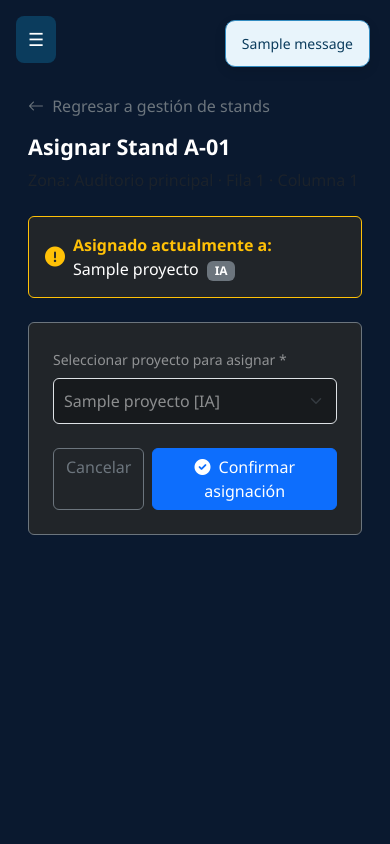
After one commit to LuisRGA18/conevent, a Django app: page /espacios/stands/1/asignar/ in a window 390 px wide. The commit adds this page. Run offline with Django 5.2, Linux system fonts and the light colour scheme; a user stored in the database is signed in; data comes from the database, SQL or seed files in the repository; tables that the repository leaves empty hold one stand-in row (values such as "Sample post"); one stand-in notice (Sample message) is shown; parts of the project's set-up code (start-up, migrations or seed data) failed here and were passed over.

Commit message:
\feat: resolver mensajes duplicados, vinculacion de mobiliario y asignacion manual de stands"

```diff
--- a/espacios/urls.py
+++ b/espacios/urls.py
@@ -8,4 +8,5 @@ urlpatterns = [
     path('gestionar/', views.gestionar_stands_view, name='gestionar_stands'),
     path('gestionar/toggle/<int:stand_id>/', views.toggle_stand_view, name='toggle_stand'),
     path('gestionar/asignar-automatico/', views.asignar_stands_automatico_view, name='asignar_stands_automatico'),
+    path('stands/<int:stand_pk>/asignar/', views.asignar_stand_manual_view, name='asignar_stand_manual'),
 ]
--- a/espacios/views.py
+++ b/espacios/views.py
@@ -77,3 +77,64 @@ def asignar_stands_automatico_view(request):
             messages.error(request, f"Error al ejecutar la asignación: {str(e)}")
 
     return redirect('espacios:gestionar_stands')
+
+
+@login_required(login_url='/auth/login/')
+def asignar_stand_manual_view(request, stand_pk):
+    from usuarios.models import Proyecto
+    from .models import AsignacionStand
+
+    if request.user.rol != 'ADMIN':
+        return HttpResponse("Acceso denegado", status=403)
+
+    stand = get_object_or_404(Stand, pk=stand_pk)
+
+    if request.method == 'POST':
+        proyecto_id = request.POST.get('proyecto_id')
+
+        if proyecto_id:
+            proyecto = get_object_or_404(Proyecto, pk=proyecto_id)
+            # Verificar si el proyecto ya tiene stand asignado
+            asignacion_existente = AsignacionStand.objects.filter(
+                proyecto=proyecto
+            ).first()
+            if asignacion_existente and asignacion_existente.stand != stand:
+                messages.warning(request,
+                    f'El proyecto {proyecto.titulo} ya tiene asignado el stand '
+                    f'{asignacion_existente.stand.numero}. Se reasignará.')
+                asignacion_existente.delete()
+
+            # Liberar stand si ya tenía otro proyecto
+            AsignacionStand.objects.filter(stand=stand).delete()
+
+            # Crear nueva asignación
+            AsignacionStand.objects.create(
+                stand=stand,
+                proyecto=proyecto
+            )
+            messages.success(request,
+                f'Stand {stand.numero} asignado a {proyecto.titulo} correctamente.')
+        else:
+            # Desasignar — liberar el stand
+            AsignacionStand.objects.filter(stand=stand).delete()
+            messages.success(request, f'Stand {stand.numero} liberado correctamente.')
+
+        return redirect('espacios:gestionar_stands')
+
+    proyectos_sin_stand = Proyecto.objects.exclude(
+        asignaciones_stands__isnull=False
+    ).exclude(estatus='rechazado').order_by('carrera__clave', 'titulo')
+
+    asignacion_actual = AsignacionStand.objects.filter(
+        stand=stand
+    ).first()
+
+    proyectos_list = list(proyectos_sin_stand)
+    if asignacion_actual and asignacion_actual.proyecto not in proyectos_list:
+        proyectos_list.insert(0, asignacion_actual.proyecto)
+
+    return render(request, 'espacios/asignar_stand_manual.html', {
+        'stand': stand,
+        'proyectos': proyectos_list,
+        'asignacion_actual': asignacion_actual
+    })
--- a/inventario/views.py
+++ b/inventario/views.py
@@ -252,6 +252,11 @@ def gestionar_inventario_view(request):
             messages.success(request, f"¡Mobiliario '{nombre}' registrado con éxito!")
             return redirect('inventario:gestionar_inventario')
 
+    from usuarios.models import Proyecto
+    proyectos = Proyecto.objects.filter(estatus='aprobado').order_by('titulo')
+    if not proyectos.exists():
+        proyectos = Proyecto.objects.exclude(estatus='rechazado').order_by('titulo')
+
     items = ItemInventario.objects.all().order_by('nombre').select_related('stand_asignado')
     stands = Stand.objects.filter(esta_activo=True).order_by('numero')
     estado_choices = ItemInventario.ESTADO_CHOICES
@@ -260,6 +265,7 @@ def gestionar_inventario_view(request):
         'items': items,
         'stands': stands,
         'estado_choices': estado_choices,
+        'proyectos': proyectos,
     })
 
 
--- /dev/null
+++ b/templates/espacios/asignar_stand_manual.html
@@ -0,0 +1,54 @@
+{% extends "seguridad/index.html" %}
+{% block content %}
+<div class="container py-4" style="max-width: 560px;">
+
+  <a href="{% url 'espacios:gestionar_stands' %}" class="text-secondary text-decoration-none">
+    <i class="bi bi-arrow-left me-1"></i> Regresar a gestión de stands
+  </a>
+
+  <h4 class="fw-bold text-white mt-3 mb-2">Asignar Stand {{ stand.numero }}</h4>
+  <p class="text-muted mb-4">Zona: {{ stand.get_zona_display }} · Fila {{ stand.pos_fila }} · Columna {{ stand.pos_col }}</p>
+
+  {% if asignacion_actual %}
+  <div class="card bg-dark border-warning mb-4">
+    <div class="card-body">
+      <div class="d-flex align-items-center gap-2 text-warning">
+        <i class="fas fa-exclamation-circle fs-5"></i>
+        <div>
+          <strong class="d-block">Asignado actualmente a:</strong>
+          <span class="text-white">{{ asignacion_actual.proyecto.titulo }}</span>
+          <span class="badge bg-secondary ms-1">{{ asignacion_actual.proyecto.carrera.clave }}</span>
+        </div>
+      </div>
+    </div>
+  </div>
+  {% endif %}
+
+  <div class="card bg-dark border-secondary">
+    <div class="card-body p-4">
+      <form method="post">
+        {% csrf_token %}
+        <div class="mb-4">
+          <label class="form-label text-white-50 small">Seleccionar proyecto para asignar *</label>
+          <select name="proyecto_id" class="form-select text-white-50" style="background-color: rgba(0,0,0,0.3); padding: 10px;">
+            <option value="">— Dejar sin asignar (liberar stand) —</option>
+            {% for proyecto in proyectos %}
+              <option value="{{ proyecto.pk }}" {% if asignacion_actual and asignacion_actual.proyecto == proyecto %}selected{% endif %}>
+                {{ proyecto.titulo }} [{{ proyecto.carrera.clave }}]
+              </option>
+            {% endfor %}
+          </select>
+        </div>
+
+        <div class="d-flex justify-content-end gap-2">
+          <a href="{% url 'espacios:gestionar_stands' %}" class="btn btn-outline-secondary">Cancelar</a>
+          <button type="submit" class="btn btn-primary">
+            <i class="fas fa-check-circle me-1"></i> Confirmar asignación
+          </button>
+        </div>
+      </form>
+    </div>
+  </div>
+
+</div>
+{% endblock %}
--- a/templates/seguridad/index.html
+++ b/templates/seguridad/index.html
@@ -167,11 +167,19 @@
 
     <main class="content">
 
-        {% for msg in messages %}
-        <div class="alert alert-{{ msg.tags }} alert-dismissible fade show" role="alert">
-            {{ msg }} <button type="button" class="btn-close" data-bs-dismiss="alert"></button>
-        </div>
-        {% endfor %}
+        {% if messages %}
+          <div style="position:fixed; top:20px; right:20px; z-index:9999; max-width:380px;">
+            {% for message in messages %}
+              <div style="background:{% if message.tags == 'error' %}#fee2e2{% else %}#e8f4fb{% endif %};
+                          color:{% if message.tags == 'error' %}#7f1d1d{% else %}#0b3c5d{% endif %};
+                          border:1px solid {% if message.tags == 'error' %}#fca5a5{% else %}#328cc1{% endif %};
+                          border-radius:10px; padding:12px 16px; margin-bottom:8px;
+                          font-size:14px; font-weight:500; box-shadow:0 4px 12px rgba(0,0,0,0.1);">
+                {{ message }}
+              </div>
+            {% endfor %}
+          </div>
+        {% endif %}
 
         {% block content %}
             {% if request.user.rol == 'ALUMNO' %}
--- a/templates/usuarios/editar_proyecto.html
+++ b/templates/usuarios/editar_proyecto.html
@@ -9,11 +9,7 @@
     Editar Proyecto: <span class="text-primary">{{ proyecto.titulo }}</span>
   </h4>
 
-  {% for msg in messages %}
-  <div class="alert alert-{{ msg.tags }} alert-dismissible fade show">
-    {{ msg }} <button type="button" class="btn-close" data-bs-dismiss="alert"></button>
-  </div>
-  {% endfor %}
+
 
   <form method="post" enctype="multipart/form-data" novalidate>
     {% csrf_token %}
--- a/templates/usuarios/evaluar_proyecto.html
+++ b/templates/usuarios/evaluar_proyecto.html
@@ -1,12 +1,6 @@
 {% extends "seguridad/index.html" %}
 {% block content %}
 <div class="container py-4" style="max-width: 800px;">
-
-  {% for msg in messages %}
-  <div class="alert alert-{% if msg.tags == 'error' %}danger{% else %}{{ msg.tags }}{% endif %} alert-dismissible fade show">
-    {{ msg }} <button type="button" class="btn-close" data-bs-dismiss="alert"></button>
-  </div>
-  {% endfor %}
 
   <div class="mb-4">
     <a href="{% url 'proyectos_asignados' %}" class="text-secondary text-decoration-none">
--- a/templates/usuarios/panel_admin.html
+++ b/templates/usuarios/panel_admin.html
@@ -1,12 +1,6 @@
 {% extends "seguridad/index.html" %}
 {% block content %}
 <div class="container-fluid py-4">
-
-  {% for msg in messages %}
-  <div class="alert alert-{{ msg.tags }} alert-dismissible fade show">
-    {{ msg }} <button type="button" class="btn-close" data-bs-dismiss="alert"></button>
-  </div>
-  {% endfor %}
 
   <div class="d-flex justify-content-between align-items-center mb-4 flex-wrap gap-3">
     <div>
--- a/templates/usuarios/proyectos_asignados.html
+++ b/templates/usuarios/proyectos_asignados.html
@@ -5,12 +5,6 @@
   <h4 class="fw-bold text-white mb-4">
     <i class="bi bi-clipboard-check me-2"></i>Mis Evaluaciones Asignadas
   </h4>
-
-  {% for msg in messages %}
-  <div class="alert alert-{{ msg.tags }} alert-dismissible fade show">
-    {{ msg }} <button type="button" class="btn-close" data-bs-dismiss="alert"></button>
-  </div>
-  {% endfor %}
 
   <div class="card bg-dark border-secondary">
     <div class="table-responsive">
--- a/templates/usuarios/ver_calificacion.html
+++ b/templates/usuarios/ver_calificacion.html
@@ -9,11 +9,7 @@
     <small class="text-muted">Resultados de la evaluación de tu proyecto</small>
   </div>
 
-  {% for msg in messages %}
-  <div class="alert alert-{{ msg.tags }} alert-dismissible fade show">
-    {{ msg }} <button type="button" class="btn-close" data-bs-dismiss="alert"></button>
-  </div>
-  {% endfor %}
+
 
   {% if proyecto %}
 
```
Also changed, not shown: espacios/tests.py (+49 -0 lines), templates/espacios/gestionar_stands.html (+14 -11 lines), templates/inventario/gestionar_inventario.html (+11 -11 lines), templates/inventario/incidencias_activas.html (+1 -8 lines), templates/usuarios/mi_proyecto.html (+0 -9 lines).
